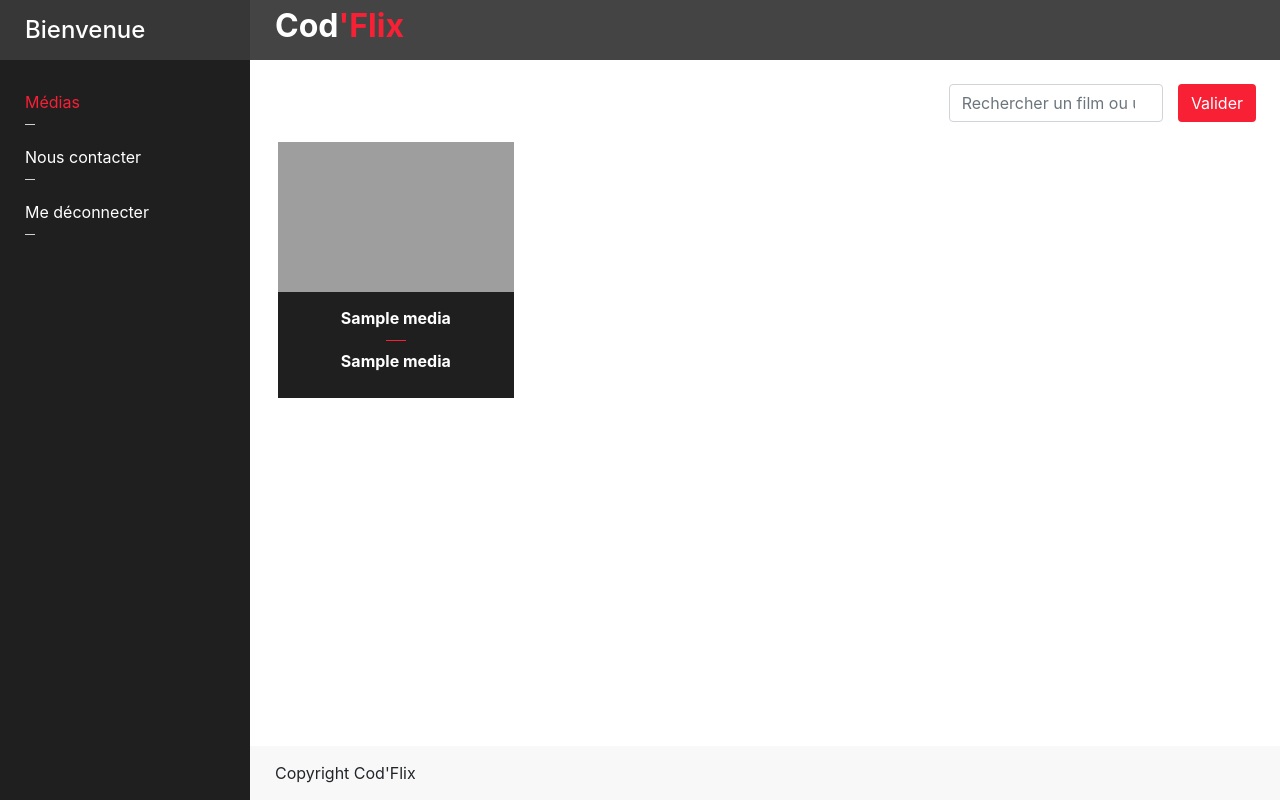
After one commit to J4ckyLIM/Ec_code2020, a PHP site: template view/favoriteMediaListView.php in a window 1280 px wide. The commit adds this page. Run offline with PHP 8.4, Linux system fonts and the light colour scheme; the template is opened without the code that fills it: most values are stand-ins (such as "Sample title", 1, 10 or a date in 2020); data that the repository does not hold is empty; a stand-in replaces the project's code that opens the database connection; grey boxes are pictures that could not be loaded.

Commit message:
Feat: Add favorite page displaying all the favorite media of a user + favorite Controller and update index to redirect to favorite page

```diff
--- a/index.php
+++ b/index.php
@@ -4,7 +4,7 @@ require_once( 'controller/homeController.php' );
 require_once( 'controller/loginController.php' );
 require_once( 'controller/signupController.php' );
 require_once( 'controller/mediaController.php' );
-//require_once( 'controller/favoriteController.php');
+require_once( 'controller/favoriteController.php');
 require_once( 'controller/profilController.php');
 
 /**************************
@@ -47,7 +47,7 @@ else:
 
         case 'favorite':
 
-          print("fav");
+          favoritePage();
 
         break;
 
--- /dev/null
+++ b/view/favoriteMediaListView.php
@@ -0,0 +1,38 @@
+<?php ob_start(); ?>
+
+<div class="row">
+    <div class="col-md-4 offset-md-8">
+        <form method="get">
+            <div class="form-group has-btn">
+                <input type="search" id="search" name="title" value="<?= $search; ?>" class="form-control"
+                       placeholder="Rechercher un film ou une série">
+
+                <button type="submit" class="btn btn-block bg-red">Valider</button>
+            </div>
+            <span class="error-msg">
+              <?= isset( $error_msg ) ? $error_msg : null; ?>
+            </span>
+        </form>
+    </div>
+</div>
+
+<div class="media-list" data="<?php $medias ?>">
+    <?php foreach( $medias as $media ): ?>
+        <a class="item" href="index.php?media=<?= $media['id']; ?>">
+            <div class="video">
+                <div>
+                    <iframe allowfullscreen="" frameborder="0"
+                        src="http://www.youtube.com/embed/<?= $media['trailer_url']; ?>" >
+                    </iframe>
+                </div>
+            </div>
+            <div class="title"><?= $media['title']; ?></div>
+            <div class="genre"><?= $media['genre_name']; ?></div>
+        </a>
+    <?php endforeach; ?>
+</div>
+
+
+<?php $content = ob_get_clean(); ?>
+
+<?php require('dashboard.php'); ?>
```
Also changed, not shown: controller/favoriteController.php (added, +13 -0 lines).
